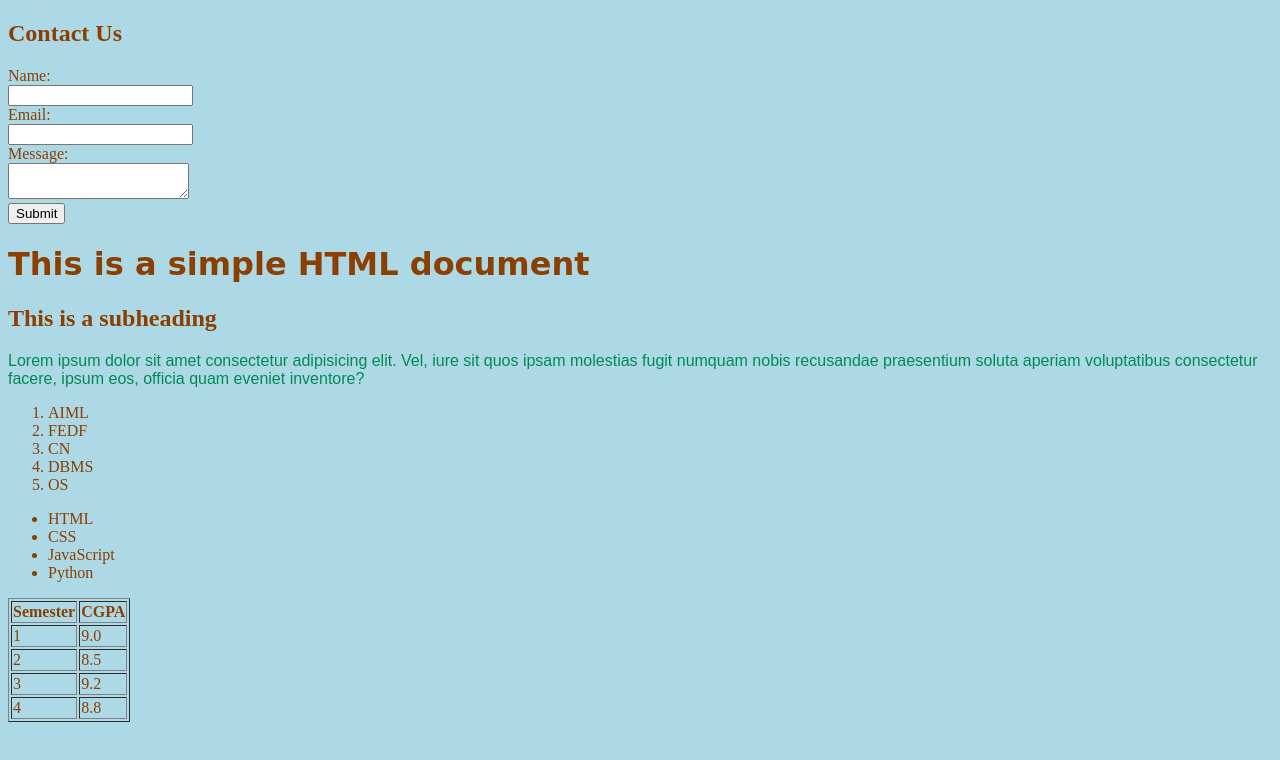
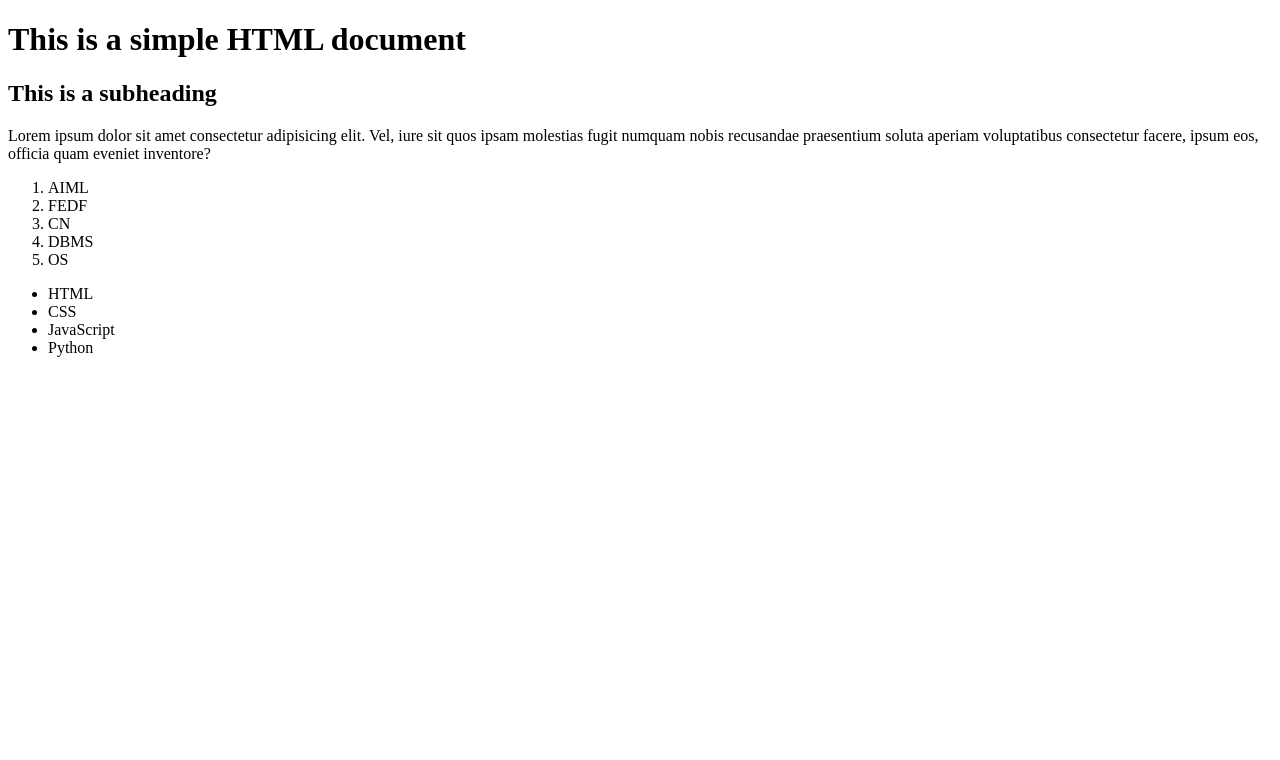
Before and after one commit to pranith2006-boop/Front-End, a plain HTML site: page index.html in a window 1280 px wide. Drawn offline with Linux system fonts and the light colour scheme.

Commit message:
Save changes before pulling

```diff
--- a/index.html
+++ b/index.html
@@ -3,42 +3,30 @@
 <head>
     <meta charset="UTF-8">
     <meta name="viewport" content="width=device-width, initial-scale=1.0">
-    <title>Document</title>
+    <title>Simple HTML Page</title>
 </head>
-<h2>Contact Us</h2>
-<form>
-<label for="name">Name:</label><br />
-<input type="text" id="name" name="name"><br />
-<label for="email">Email:</label><br />
-<input type="email" id="email" name="email"><br />
-<label for="message">Message:</label><br />
-<textarea id="message" name="message"></textarea><br />
-<input type="submit" value="Submit">
-</form>
-<body style="background-color: lightblue; color: rgb(139, 63, 0);">
-    <h1 style="font-family:cursive">This is a simple HTML document</h1>
-    <h2 style="font-family:'Times New Roman', Times, serif">This is a subheading</h2>
-    <p style="font-family: Arial, sans-serif; color: rgb(0, 139, 81);">Lorem ipsum dolor sit amet consectetur adipisicing elit. Vel, iure sit quos ipsam molestias fugit numquam nobis recusandae
-        praesentium soluta aperiam voluptatibus consectetur facere, ipsum eos, officia quam eveniet inventore?</p>
-    <ol type="1">
+<body>
+
+    <h1>This is a simple HTML document</h1>
+    <h2>This is a subheading</h2>
+
+    <p>Lorem ipsum dolor sit amet consectetur adipisicing elit. Vel, iure sit quos ipsam molestias fugit numquam nobis recusandae
+    praesentium soluta aperiam voluptatibus consectetur facere, ipsum eos, officia quam eveniet inventore?</p>
+
+    <ol>
         <li>AIML</li>
         <li>FEDF</li>
         <li>CN</li>
         <li>DBMS</li>
         <li>OS</li>
     </ol>
-    <ul type="">
+
+    <ul>
         <li>HTML</li>
         <li>CSS</li>
         <li>JavaScript</li>
         <li>Python</li>
     </ul>
-    <table border="1">
-        <tr><th>Semester</th><th>CGPA</th></tr>
-        <tr><td>1</td><td>9.0</td></tr>
-        <tr><td>2</td><td>8.5</td></tr>
-        <tr><td>3</td><td>9.2</td></tr>
-        <tr><td>4</td><td>8.8</td></tr>
-    </table>
+
 </body>
 </html>
```
Also changed, not shown: responsive/week3.html (added, +17 -0 lines), responsive/style.css (added).
